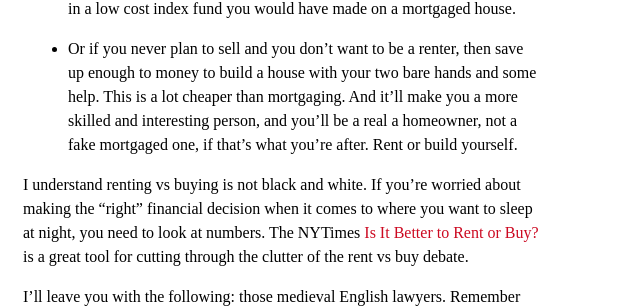
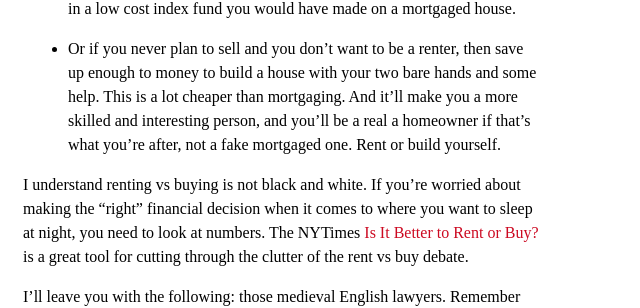
Before and after one commit to danilosierrac/gilbert-index, a Jekyll site: the page built from _posts/2017-03-06-mortgage-is-debt.md, in a window 1280 px wide and 900 px high, scrolled down 1887 px. Shown: the part 397-705 px from the top of the window, without its empty margins (0-640 px from the left). Built offline with Jekyll 4.4.1, drawn with Linux system fonts in a browser that asks for light colours.

```diff
--- a/_posts/2017-03-06-mortgage-is-debt.md
+++ b/_posts/2017-03-06-mortgage-is-debt.md
@@ -53,7 +53,7 @@ Long story short, you're grossly underestimating how much you're paying for your
 
 * Or if you never plan to sell it, you're effectively a renter. And in which case you might as well actually rent and instead invest the debt payments in a low cost index fund you would have made on a mortgaged house.
 
-* Or if you never plan to sell and you don't want to be a renter, then save up enough to money to build a house with your two bare hands and some help. This is a lot cheaper than mortgaging. And it’ll make you a more skilled and interesting person, and you’ll be a real a homeowner, not a fake mortgaged one, if that’s what you’re after.  Rent or build yourself.
+* Or if you never plan to sell and you don't want to be a renter, then save up enough to money to build a house with your two bare hands and some help. This is a lot cheaper than mortgaging. And it’ll make you a more skilled and interesting person, and you’ll be a real a homeowner if that’s what you’re after, not a fake mortgaged one. Rent or build yourself.
 
 I understand renting vs buying is not black and white. If you’re worried about making the “right” financial decision when it comes to where you want to sleep at night, you need to look at numbers. The NYTimes [Is It Better to Rent or Buy?](https://www.nytimes.com/interactive/2014/upshot/buy-rent-calculator.html) is a great tool for cutting through the clutter of the rent vs buy debate.
 
```
